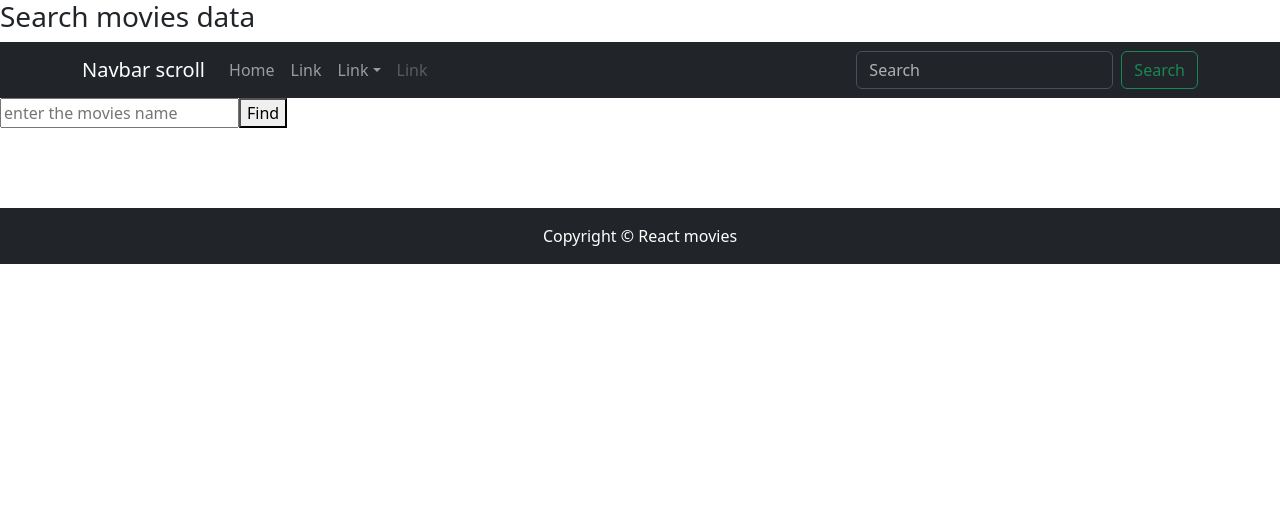
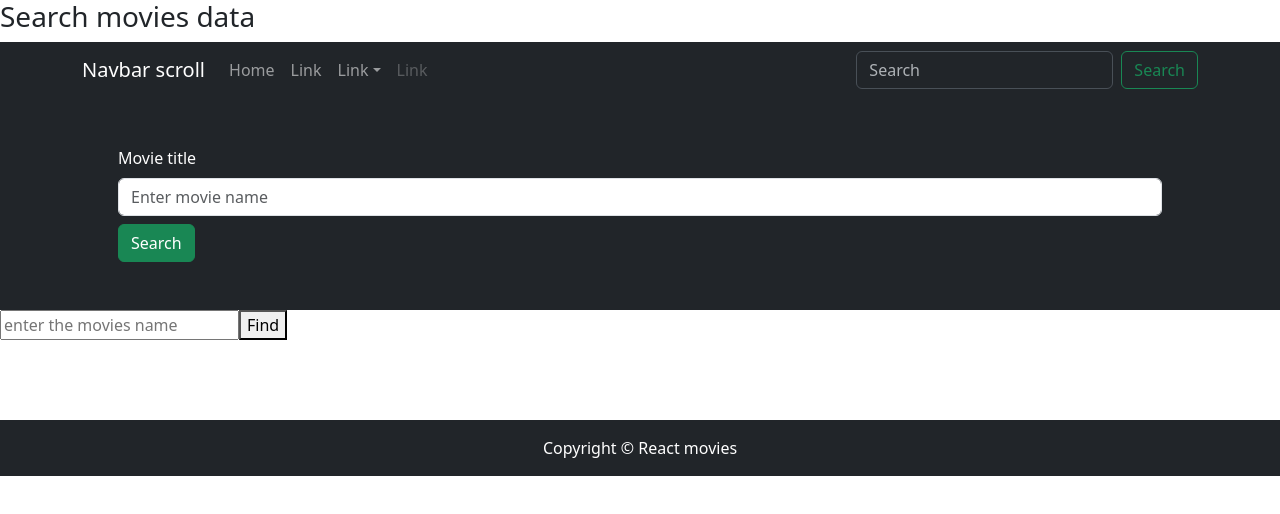
Before and after one commit to djordjekristic/api-react, a React (Create React App) app: page / in a window 1280 px wide. Shown: the top 514 px of the page. Built offline with nearby package versions, Linux system fonts and the light colour scheme.

Commit message:
Search component

```diff
--- a/src/App.js
+++ b/src/App.js
@@ -5,12 +5,14 @@ import MoviesData from './Components/MoviesData';
 import Navigation from './Templates/snippets/Navigation';
 import "bootstrap/dist/css/bootstrap.min.css";
 import Footer from './Templates/snippets/Footer';
+import Search from './Components/Search';
 
 const App = () => {
   return(
     <>
     <h3>Search movies data</h3>
     <Navigation/>
+    <Search/>
     <MoviesData/>
     <Footer/>
 
--- a/src/Components/Search.jsx
+++ b/src/Components/Search.jsx
@@ -0,0 +1,24 @@
+
+import { Button } from 'react-bootstrap';
+import Form from 'react-bootstrap/Form';
+
+const Search = ()=>{
+    return(
+    <>
+    <form className='bg-dark text-white'>
+   <div className='container p-5'>
+    <Form.Group className="mb-2" controlId="formBasicTerm">
+        <Form.Label>Movie title</Form.Label>
+        <Form.Control type="text" placeholder="Enter movie name" />
+      </Form.Group>
+      <Button variant="success" type="button">
+        Search
+      </Button>
+    </div>
+
+      </form>
+
+    </>
+    )
+}
+export default Search
```
